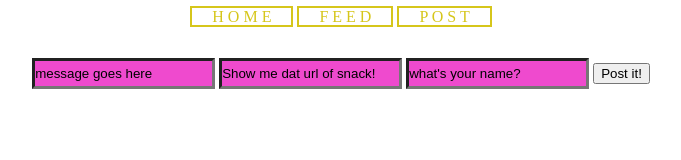
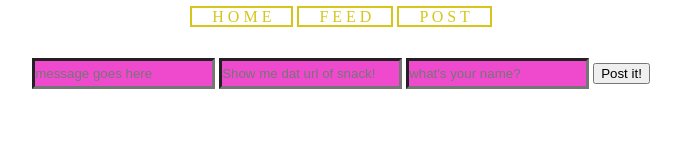
Before and after one commit to girlcodeakl/girlcode-2019-term1, a website: page public/post.html in a window 1280 px wide. Shown: the whole page, without its empty margins (299-980 px from the left). Drawn offline with Linux system fonts and the light colour scheme.

Commit message:
#7 Ghosted ya! Yeah boi
We made the text boxes have ghost text yo

```diff
--- a/public/post.html
+++ b/public/post.html
@@ -9,12 +9,13 @@
         <a href="index.html">H O M E</a>
         <a href="feed.html">F E E D</a>
         <a href="post.html"> P O S T</a>
+
       </div>
       <div class="note"></div>
       <form method="post" action="/posts">
-        <input class="messageInput" type="text" name="message" value="message goes here">
-        <input type="text" class="url" name="url" value="Show me dat url of snack!" >
-        <input class="nameInput" name="author" value="what's your name?">
+        <input class="messageInput" type="text" name="message" placeholder="message goes here">
+        <input type="text" class="url" name="url" placeholder="Show me dat url of snack!" >
+        <input class="nameInput" name="author" placeholder="what's your name?">
         <button class="postButton">Post it!</button>
       </form>
 
```
